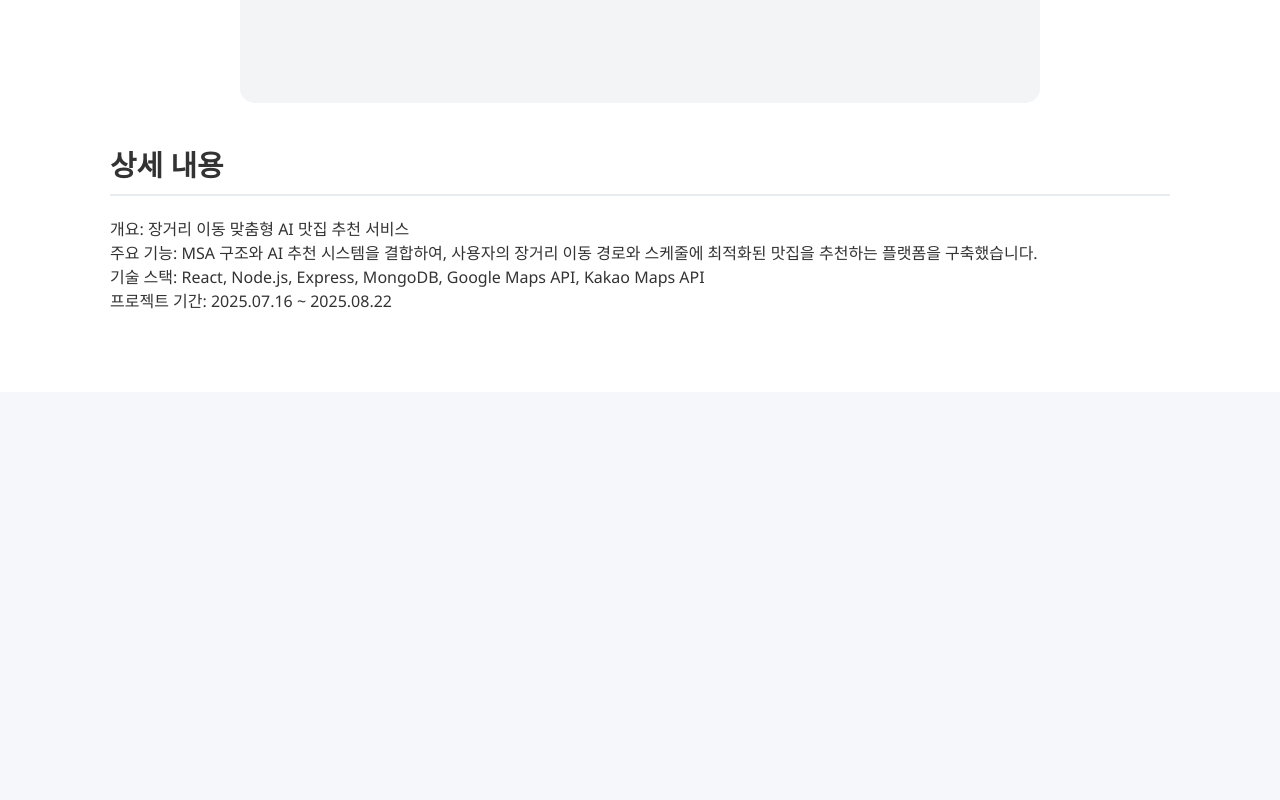
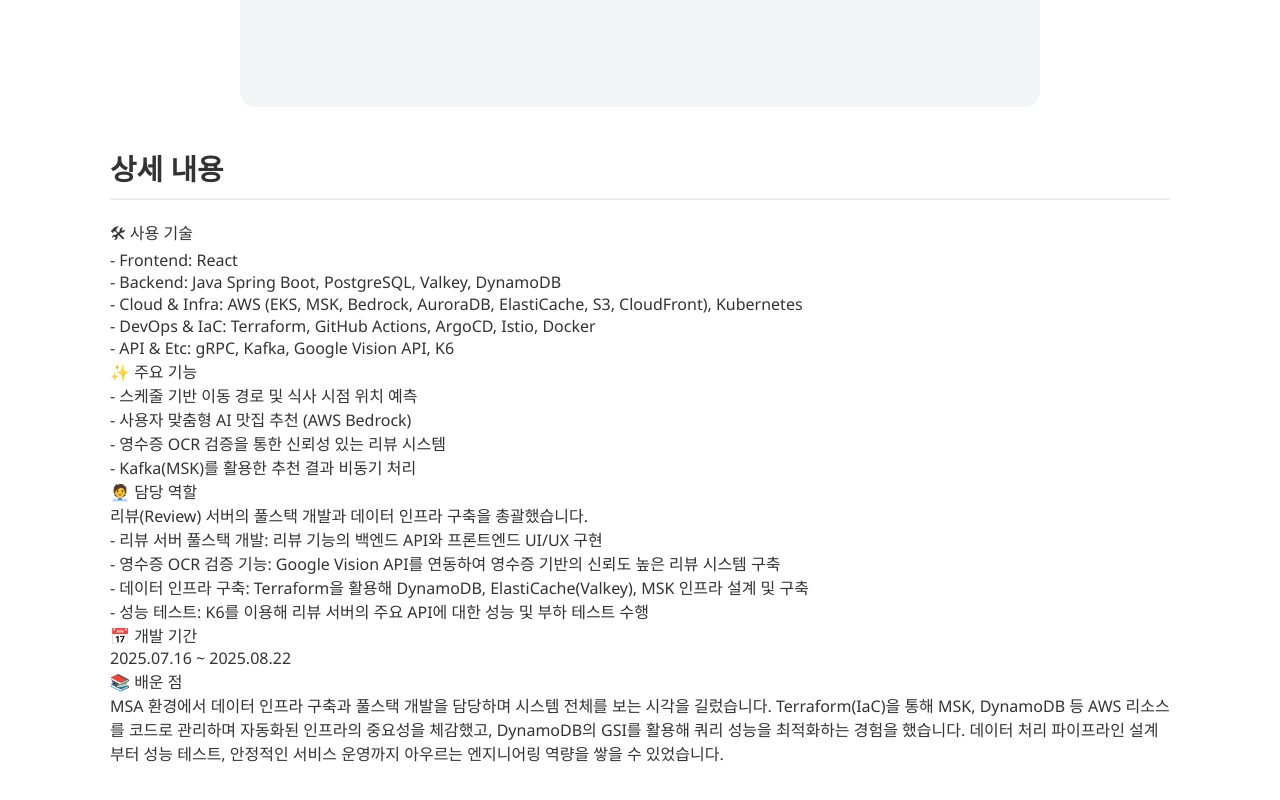
Before and after one commit to csm123455/csm123455.github.io, a React (Create React App) app: page /projects/1 in a window 1280 px wide. Shown: the part 1066-1866 px from the top of the page. Before the commit the page ends 1458 px from the top, so only its background shows below. Built offline with nearby package versions, Linux system fonts and the light colour scheme.

Commit message:
fix: 프로젝트 보기 상세내용수정

```diff
--- a/src/data/projectsData.ts
+++ b/src/data/projectsData.ts
@@ -1,15 +1,36 @@
 export const projectsData = [
     {
         id: 1,
-        title: "Mapzip",
+        title: "Map.zip: 장거리 이동 맞춤형 AI 맛집 추천 서비스",
         image: "/images/mapzip.jpg",
         detailImage: "/images/mapzipviewdetail.jpg",
-        description: "장거리 이동 맞춤형 AI 맛집 추천 서비스",
+        description: "MSA 구조와 AI 추천 시스템을 결합하여, 사용자의 장거리 이동 경로와 스케줄에 최적화된 맛집을 추천하는 플랫폼을 구축했습니다.",
         details: [
-            "개요: 장거리 이동 맞춤형 AI 맛집 추천 서비스",
-            "주요 기능: MSA 구조와 AI 추천 시스템을 결합하여, 사용자의 장거리 이동 경로와 스케줄에 최적화된 맛집을 추천하는 플랫폼을 구축했습니다.",
-            "기술 스택: React, Node.js, Express, MongoDB, Google Maps API, Kakao Maps API",
-            "프로젝트 기간: 2025.07.16 ~ 2025.08.22",
+            "🛠 사용 기술",
+            "- Frontend: React",
+            "- Backend: Java Spring Boot, PostgreSQL, Valkey, DynamoDB",
+            "- Cloud & Infra: AWS (EKS, MSK, Bedrock, AuroraDB, ElastiCache, S3, CloudFront), Kubernetes",
+            "- DevOps & IaC: Terraform, GitHub Actions, ArgoCD, Istio, Docker",
+            "- API & Etc: gRPC, Kafka, Google Vision API, K6",
+            "",
+            "✨ 주요 기능",
+            "- 스케줄 기반 이동 경로 및 식사 시점 위치 예측",
+            "- 사용자 맞춤형 AI 맛집 추천 (AWS Bedrock)",
+            "- 영수증 OCR 검증을 통한 신뢰성 있는 리뷰 시스템",
+            "- Kafka(MSK)를 활용한 추천 결과 비동기 처리",
+            "",
+            "🧑‍💼 담당 역할",
+            "리뷰(Review) 서버의 풀스택 개발과 데이터 인프라 구축을 총괄했습니다.",
+            "- 리뷰 서버 풀스택 개발: 리뷰 기능의 백엔드 API와 프론트엔드 UI/UX 구현",
+            "- 영수증 OCR 검증 기능: Google Vision API를 연동하여 영수증 기반의 신뢰도 높은 리뷰 시스템 구축",
+            "- 데이터 인프라 구축: Terraform을 활용해 DynamoDB, ElastiCache(Valkey), MSK 인프라 설계 및 구축",
+            "- 성능 테스트: K6를 이용해 리뷰 서버의 주요 API에 대한 성능 및 부하 테스트 수행",
+            "",
+            "📅 개발 기간",
+            "2025.07.16 ~ 2025.08.22",
+            "",
+            "📚 배운 점",
+            "MSA 환경에서 데이터 인프라 구축과 풀스택 개발을 담당하며 시스템 전체를 보는 시각을 길렀습니다. Terraform(IaC)을 통해 MSK, DynamoDB 등 AWS 리소스를 코드로 관리하며 자동화된 인프라의 중요성을 체감했고, DynamoDB의 GSI를 활용해 쿼리 성능을 최적화하는 경험을 했습니다. 데이터 처리 파이프라인 설계부터 성능 테스트, 안정적인 서비스 운영까지 아우르는 엔지니어링 역량을 쌓을 수 있었습니다."
         ],
         githubLinks: [
             { name: "App", url: "https://github.com/CLD3rd-Team4/App" },
@@ -21,14 +42,32 @@ export const projectsData = [
     },
     {
         id: 2,
-        title: "Jazz LP E-commerce Platform",
+        title: "Jazz LP E-commerce Platform: 재즈 LP 중고거래 플랫폼",
         image: "/images/jazz.jpg",
-        description: "재즈 LP 중고거래 플랫폼",
+        description: "재즈 LP 매니아를 위한 중고거래 플랫폼을 구축하고, 안정적인 서비스 운영을 위해 CI/CD 배포 자동화 파이프라인을 설계했습니다.",
         details: [
-            "개요: 재즈 LP 중고거래 플랫폼",
-            "주요 기능: 재즈 LP 매니아를 위한 중고거래 플랫폼 구축 및 안정적인 서비스 운영을 위한 CI/CD 배포 자동화 파이프라인 설계.",
-            "기술 스택: React, Node.js, Express, MongoDB, AWS S3",
-            "프로젝트 기간: 2025.05.28 ~ 2025.07.15",
+            "🛠 사용 기술",
+            "- Frontend: React",
+            "- Backend: Spring Boot, Java",
+            "- Cloud & Infra: AWS (EKS, EC2, ECR, S3), Kubernetes, Docker",
+            "- DevOps & IaC: Terraform, ArgoCD, GitHub Actions",
+            "",
+            "✨ 주요 기능",
+            "- 재즈 LP 상품 등록 및 중고거래 기능",
+            "- S3를 활용한 LP 커버 등 이미지 에셋 관리",
+            "- GitOps(ArgoCD) 기반의 CI/CD 파이프라인을 통한 배포 자동화",
+            "",
+            "🧑‍💼 담당 역할",
+            "프로젝트의 핵심 AWS 클라우드 인프라 구축 및 운영을 담당했습니다.",
+            "- 컨테이너 환경 구축: 애플리케이션 배포를 위한 EKS 클러스터와 EC2 워커 노드를 설계하고 구축했습니다.",
+            "- 컨테이너 이미지 관리: CI 파이프라인과 연동하여 Docker 이미지를 저장하고 관리하기 위한 ECR 리포지토리를 구성했습니다.",
+            "- 정적 자산 스토리지 구축: 사용자가 업로드하는 LP 커버 이미지를 관리하기 위해 S3 버킷을 설계하고 애플리케이션과 연동했습니다.",
+            "",
+            "📅 개발 기간",
+            "2025.05.28 ~ 2025.07.15",
+            "",
+            "📚 배운 점",
+            "Terraform을 사용하여 EKS, ECR, S3 등 AWS 핵심 인프라를 코드로 관리(IaC)하며, 재현 가능하고 안정적인 인프라 구축의 중요성을 배웠습니다. 애플리케이션이 컨테이너화되어 ECR에 저장되고, EKS 클러스터에 배포되기까지의 전체 파이프라인을 고려하여 인프라를 설계하며 Kubernetes와 AWS 생태계에 대한 깊은 이해를 얻었습니다."
         ],
         githubLinks: [
             { name: "Infra", url: "https://github.com/CLD-3rd/team1-infra/tree/dev" },
@@ -40,15 +79,35 @@ export const projectsData = [
     },
     {
         id: 3,
-        title: "Smokezone",
+        title: "Smokezone: 흡연구역 정보 공유 애플리케이션",
         image: "/images/smokezone.jpg",
         detailImage: "/images/smokezoneviewdetail.jpg",
-        description: "흡연구역 정보 공유 애플리케이션",
+        description: "Kotlin으로 안드로이드 앱을 개발하고 Spring Boot로 백엔드 서버를 구축하여, 사용자 참여형 흡연구역 정보 공유 서비스를 완성했습니다.",
         details: [
-            "개요: 흡연구역 정보 공유 애플리케이션",
-            "주요 기능: Kotlin으로 안드로이드 앱 개발 및 Spring Boot 백엔드 서버 구축을 통한 사용자 참여형 흡연구역 정보 공유 서비스 완성.",
-            "기술 스택: React Native, Node.js, Express, MongoDB, Google Maps API",
-            "프로젝트 기간: 2025.03.08 ~ 2025.06.10",
+            "🛠 사용 기술",
+            "- Frontend (Mobile): Android (Kotlin)",
+            "- Backend: Spring Boot, Java",
+            "- Database: MySQL",
+            "- Authentication: JWT (JSON Web Token)",
+            "- Deployment: AWS EC2",
+            "",
+            "✨ 주요 기능",
+            "- JWT 토큰 기반의 사용자 회원가입 및 로그인",
+            "- 지도 기반 흡연구역 위치 조회 및 정보 CRUD",
+            "- 흡연구역에 대한 사용자 리뷰 및 평가 기능",
+            "",
+            "🧑‍💼 담당 역할",
+            "안드로이드 클라이언트를 제외한 백엔드 시스템의 전체 설계, 개발 및 배포를 총괄했습니다.",
+            "- API 서버 개발: Spring Boot를 사용하여 사용자 관리, 흡연구역 정보 CRUD, 리뷰 기능 등 서비스의 모든 RESTful API를 개발했습니다.",
+            "- 데이터베이스 설계: 사용자, 흡연구역, 리뷰 데이터를 효율적으로 관리하기 위한 데이터베이스 스키마를 설계했습니다.",
+            "- 인증 시스템 구축: JWT를 활용하여 모바일 앱 환경에 적합한 안전한 인증 및 인가 시스템을 구현했습니다.",
+            "- 서버 배포 및 관리: 개발된 백엔드 서버를 AWS EC2 환경에 배포하고 운영했습니다.",
+            "",
+            "📅 개발 기간",
+            "2025.03.08 ~ 2025.06.10",
+            "",
+            "📚 배운 점",
+            "백엔드 시스템의 A to Z를 책임지며 서비스의 근간을 만드는 경험을 했습니다. 모바일 클라이언트를 고려한 RESTful API 설계 능력을 길렀고, JWT 기반 인증 시스템을 직접 구축하며 보안의 중요성을 체감했습니다. 데이터베이스 설계부터 서버 배포까지 모든 과정을 주도하며 백엔드 시스템을 독립적으로 구축하고 운영하는 역량을 길렀습니다."
         ],
         githubLinks: [
             { name: "Smokezone", url: "https://github.com/csm123455/Smokezone" },
@@ -59,16 +118,33 @@ export const projectsData = [
     },
     {
         id: 4,
-        title: "Study Room Management",
+        title: "Study Room Management: 스터디룸 예약 및 알림 서비스",
         image: "/images/studyroom.jpg",
-        description: "스터디룸 예약 및 알림 서비스",
+        description: "스터디룸의 예약 및 관리를 위한 백엔드 시스템을 개발하고, FCM과 이메일을 통해 사용자에게 실시간 예약 알림을 제공하는 기능을 구현했습니다.",
         details: [
-            "개요: 스터디룸 예약 및 알림 서비스",
-            "주요 기능: 스터디룸 예약 및 관리를 위한 백엔드 시스템 개발 및 FCM을 통한 사용자 실시간 예약 알림 기능 구현.",
-            "기술 스택: Java, Spring Boot, MySQL, Thymeleaf",
-            "프로젝트 기간: 2025.05.16 ~ 2025.05.21",
+            "🛠 사용 기술",
+            "- Backend: Spring Boot, Java",
+            "- Database: RDBMS (MySQL)",
+            "- Notification: Firebase Cloud Messaging (FCM), JavaMail API",
+            "",
+            "✨ 주요 기능",
+            "- 스터디룸 정보 관리 (CRUD)",
+            "- 사용자 스터디룸 예약 신청 및 조회",
+            "- 관리자용 예약 승인/거절 시스템",
+            "- 예약 상태 변경에 따른 실시간 이메일 및 푸시 알림",
+            "",
+            "🧑‍💼 담당 역할",
+            "백엔드 시스템의 핵심인 예약 관리 로직 개발을 총괄했습니다.",
+            "- 스터디룸 관리 API: 관리자가 스터디룸 정보를 조회, 등록, 수정, 삭제할 수 있는 CRUD API를 구현했습니다.",
+            "- 예약 처리 시스템: 사용자의 예약 신청을 처리하고, 관리자가 이를 승인하거나 거절할 수 있는 로직을 설계했습니다.",
+            "- 자동 알림 기능: 예약이 승인되거나 거절될 때, 해당 사용자에게 이메일로 알림을 자동 발송하는 기능을 구현했습니다.",
+            "",
+            "📅 개발 기간",
+            "2025.05.16 ~ 2025.05.21",
+            "",
+            "📚 배운 점",
+            "스터디룸 예약의 전체 생명주기(신청 → 승인/거절 → 알림)를 관리하며 상태 기반의 비즈니스 로직 구현 능력을 길렀습니다. 특히, 예약 상태가 변경될 때마다 이메일로 사용자에게 실시간 피드백을 제공하는 비동기 알림 시스템을 구현하며, 외부 서비스 연동 및 사용자 경험 개선 방법을 익혔습니다. RESTful 원칙에 따라 API를 명확하게 설계하며 백엔드 시스템의 유지보수성과 확장성을 고려하는 경험을 쌓았습니다."
         ],
-        tags: ["백엔드", "FCM", "예약 시스템"],
         githubLinks: [
             { name: "Study Room", url: "https://github.com/CLD-3rd/infra-team4" },
         ],
```
Also changed, not shown: public/images/docker.jpg (added), 9 other files (tests, documents, lock files or other folders).
